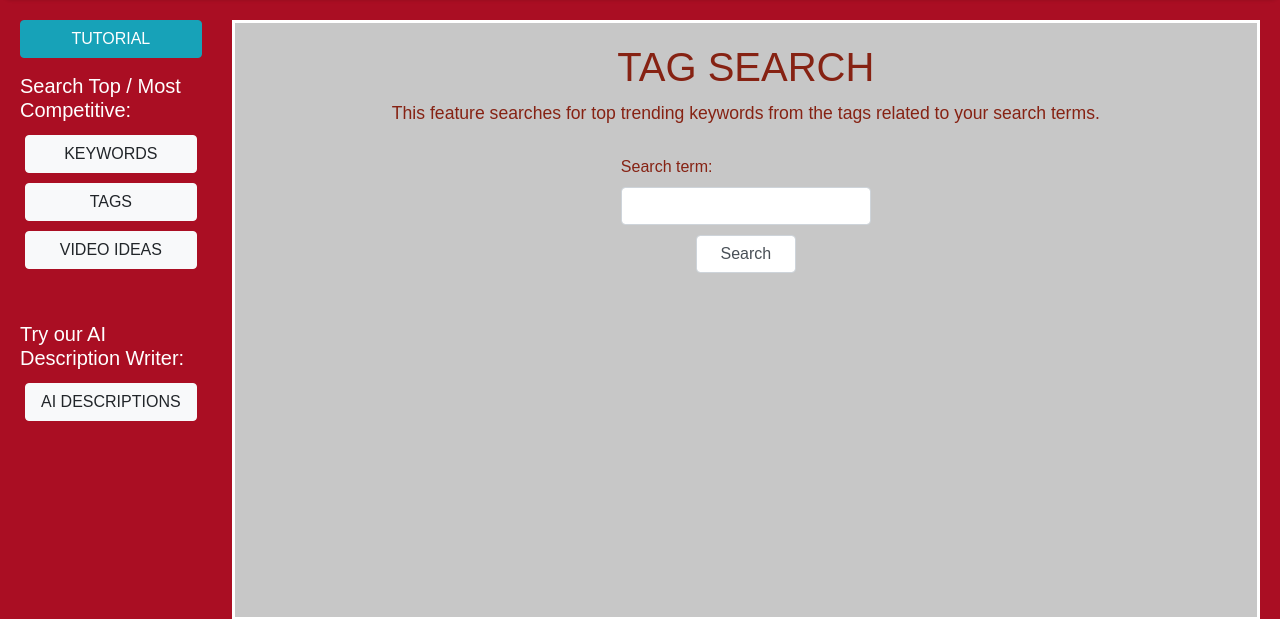
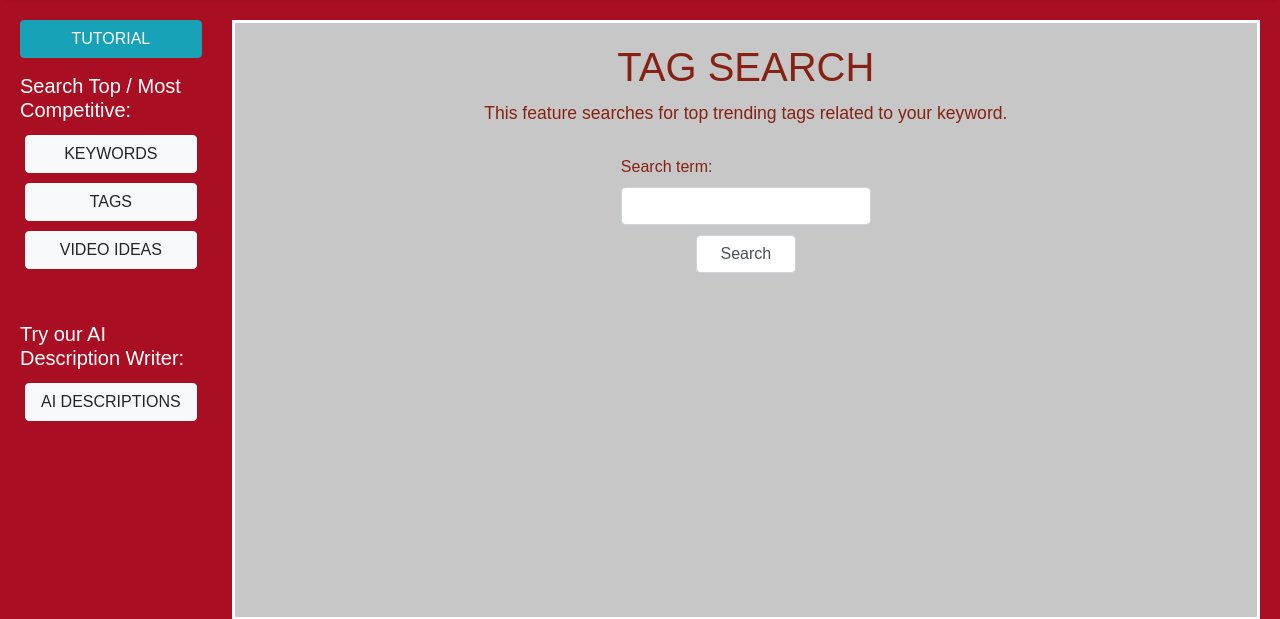
Before and after one commit to georgeyoumansjr/svboost.com, a Flask app: page /search-for-tag-report in a window 1280 px wide. Shown: the part 130-749 px from the top of the page. Run offline with Flask 2, Linux system fonts and the light colour scheme; the visitor is signed in with stand-in values (Sample User, id 1); data comes from the database, SQL or seed files in the repository; some libraries are stand-ins or nearby versions.

Commit message:
Front-end

```diff
--- a/main/templates/search_pages/search-for-tag-report.html
+++ b/main/templates/search_pages/search-for-tag-report.html
@@ -5,7 +5,7 @@
     <main class="border1">
 
         <h1 class="step2">TAG SEARCH</h1>
-        <p>This feature searches for top trending keywords from the tags related to your search terms.</p>
+        <p>This feature searches for top trending tags related to your keyword.</p>
         <section class="search">
             <form >
                 <div text-align="center">
```
